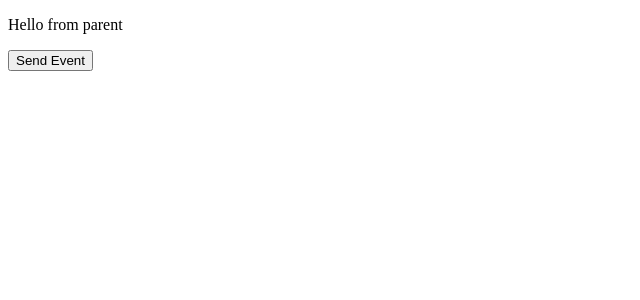
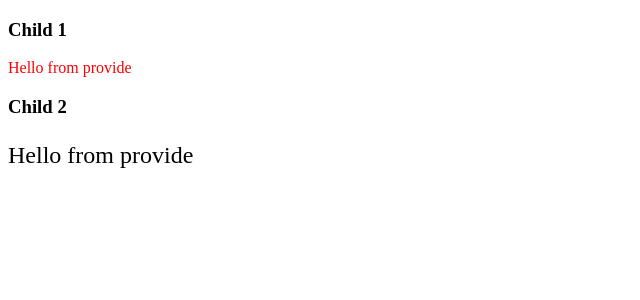
Before and after one commit to maeumum/BP_HW2, a Vue app: page / in a window 1280 px wide. Shown: the top 300 px of the page, without its empty margins (0-640 px from the left). Built offline with nearby package versions, Linux system fonts and the light colour scheme.

Commit message:
E06 제수정

```diff
--- a/src/App.vue
+++ b/src/App.vue
@@ -1,14 +1,14 @@
 <template>
-  <E05ParentComponent></E05ParentComponent>
+  <E06ParentComponent></E06ParentComponent>
 </template>
 
 <script lang="ts">
 import { defineComponent } from 'vue';
-import E05ParentComponent from "@/components/example3/ParentComponent.vue";
+import E06ParentComponent from "@/components/example4/ParentComponent.vue";
 export default defineComponent({
   name: 'App',
   components: {
-    E05ParentComponent
+    E06ParentComponent,
   }
   });
 </script>
--- a/src/components/example4/ParentComponent.vue
+++ b/src/components/example4/ParentComponent.vue
@@ -3,6 +3,13 @@
     <ChildComponent1 />
   </div>
 </template>
+
+<script>
+// 컴포넌트 이름을 명시적으로 정의하는 별도의 스크립트 블록을 추가합니다.
+export default {
+  name: "E06ParentComponent",
+};
+</script>
 
 <script setup>
 import { provide } from 'vue';
```
